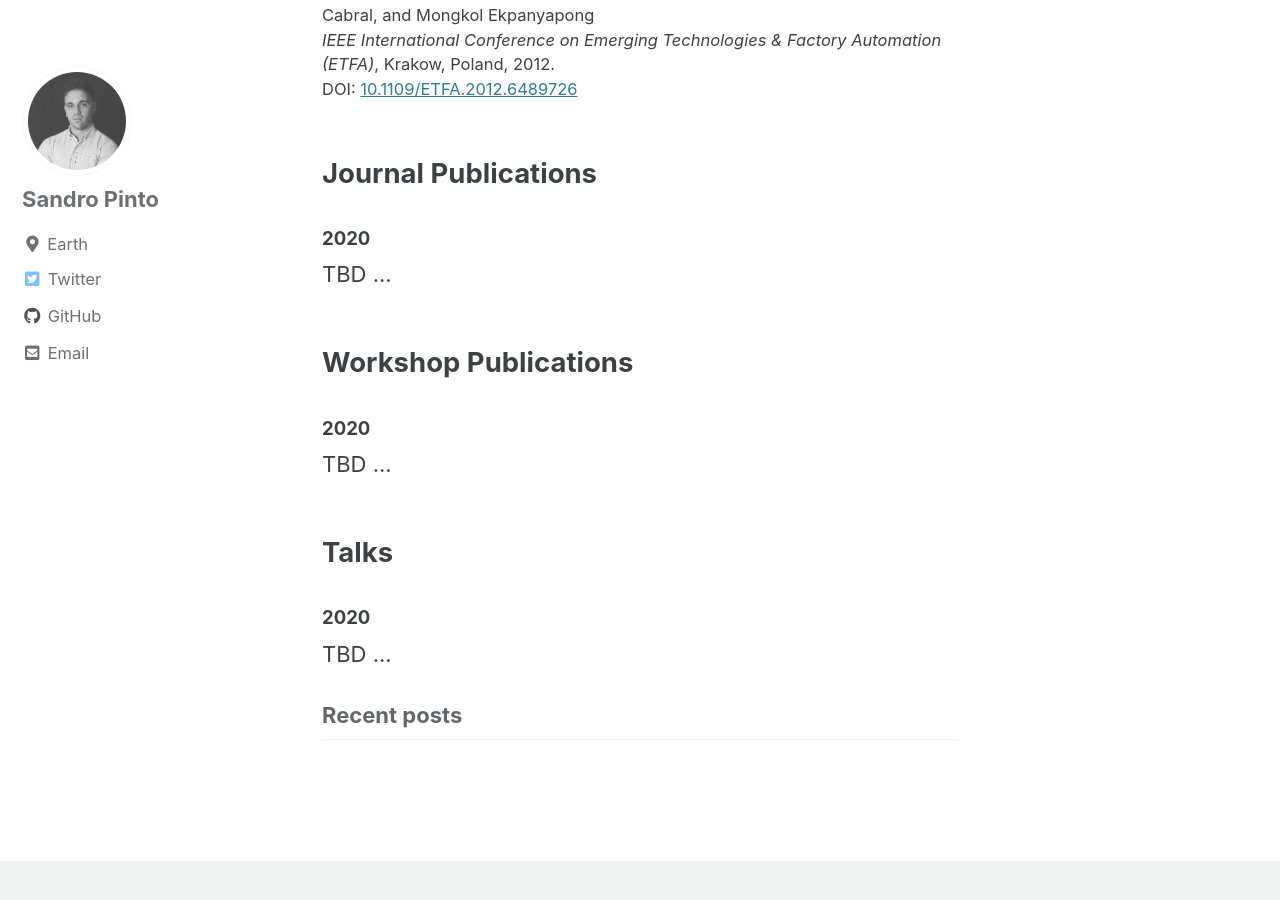
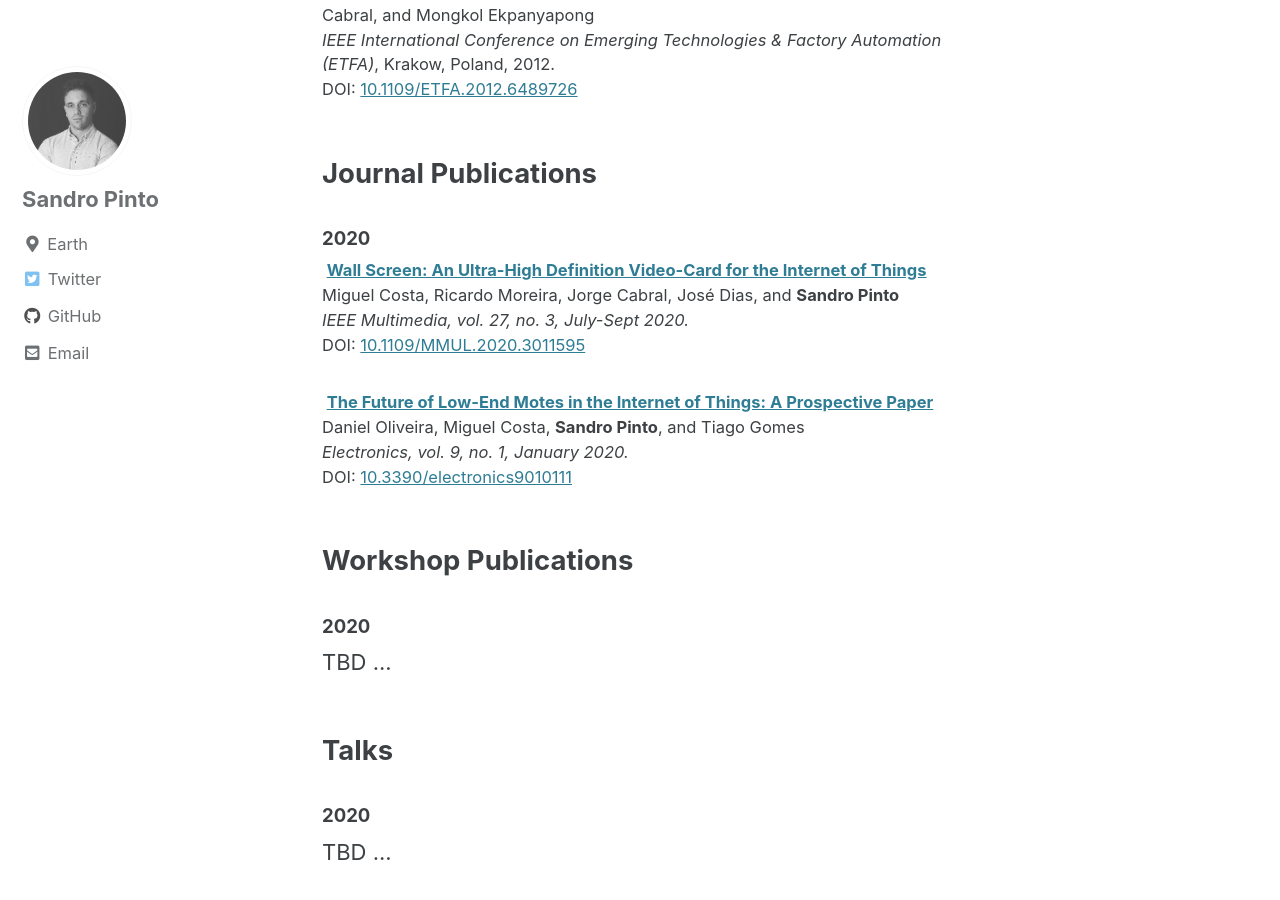
Before and after one commit to sandro2pinto/sandro2pinto.github.io, a Jekyll site: the page built from index.html, in a window 1280 px wide and 900 px high, scrolled down 6293 px. Built offline with Jekyll 4.4.1, drawn with Linux system fonts in a browser that asks for light colours; cached includes are drawn as plain includes; the list of posts is cut into pages by our own code.

Commit message:
Add journal publications 2020

```diff
--- a/index.html
+++ b/index.html
@@ -373,8 +373,22 @@ author_profile: true
 
 <small><h3 id="2020">2020</h3></small>
 
-TBD ...
+<tr><small><td></td><td><div> <i class="fab fa-file-pdf-o"></i>
+    <b> <a class="pub-title" href="files/ieeeiotj2020-wallscreen.pdf">Wall Screen: An Ultra-High
+        Definition Video-Card for the Internet of Things</a> </b>
+    <br /> Miguel Costa, Ricardo Moreira, Jorge Cabral, José Dias, and <b>Sandro Pinto</b>
+    <br /> <em>IEEE Multimedia, vol. 27, no. 3, July-Sept 2020.</em>
+    <br /> DOI: <a href="https://doi.org/10.1109/MMUL.2020.3011595">10.1109/MMUL.2020.3011595</a>
+</div></td></small></tr>
 
+<br/>
+<tr><small><td></td><td><div> <i class="fab fa-file-pdf-o"></i>
+    <b> <a class="pub-title" href="files/electronics2020-iot.pdf">The Future of Low-End
+        Motes in the Internet of Things: A Prospective Paper</a> </b>
+    <br /> Daniel Oliveira, Miguel Costa, <b>Sandro Pinto</b>, and Tiago Gomes
+    <br /> <em>Electronics, vol. 9, no. 1, January 2020.</em>
+    <br /> DOI: <a href="https://doi.org/10.3390/electronics9010111">10.3390/electronics9010111</a>
+</div></td></small></tr>
 
 
 <h2 id="workshop-pub">Workshop Publications</h2>
```
Also changed, not shown: 2 other files.
